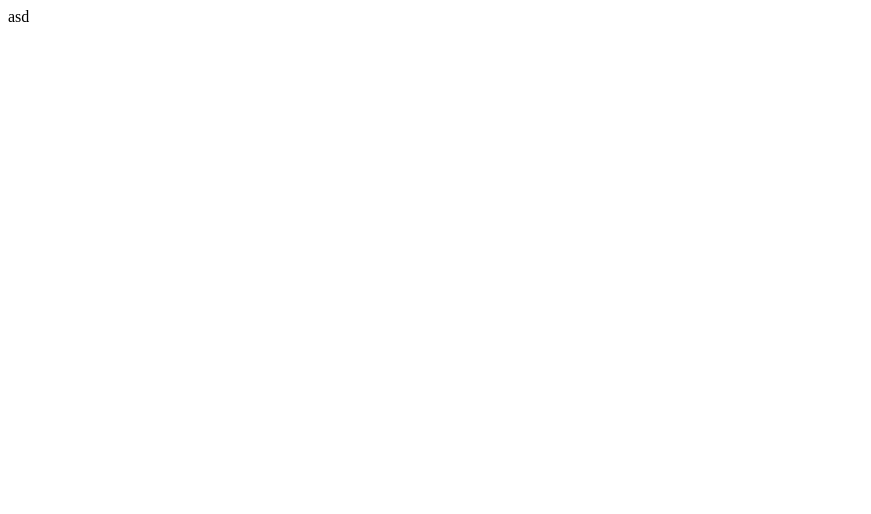
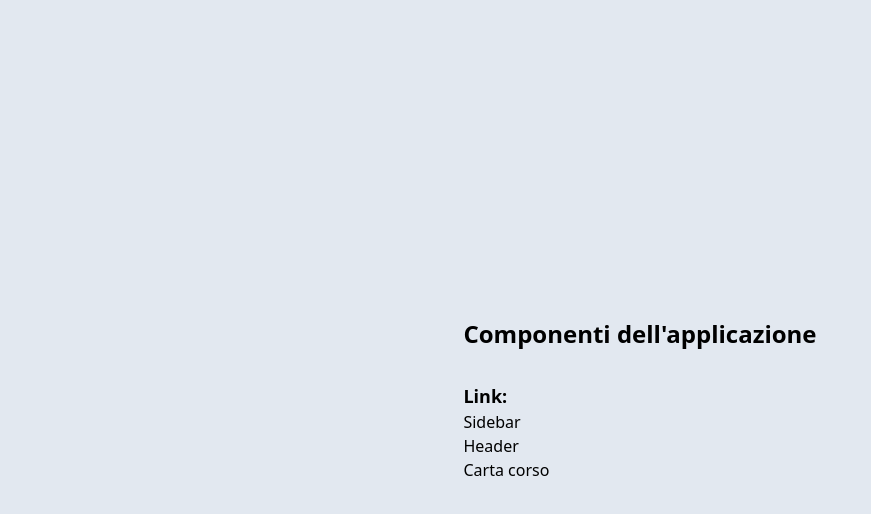
Before and after one commit to AVO4CAMERUN/Design, a plain HTML site: page index.html in a window 1280 px wide. Shown: the whole page, without its empty margins (0-871 px from the left). Drawn offline with nearby package versions, Linux system fonts and the light colour scheme.

Commit message:
Iniziato a costruire l'index.html

```diff
--- a/index.html
+++ b/index.html
@@ -1 +1,27 @@
-asd
+<!DOCTYPE html>
+<html lang="it">
+<head>
+    <meta charset="UTF-8">
+    <meta http-equiv="X-UA-Compatible" content="IE=edge">
+    <meta name="viewport" content="width=device-width, initial-scale=1.0">
+    <script src="https://cdn.tailwindcss.com"></script>
+    <title>Index</title>
+</head>
+<body class="bg-slate-200 min-h-screen grid place-items-center">
+    <div>
+        <h1 class="text-2xl font-bold mb-8">Componenti dell'applicazione</h1>
+        <section>
+            <p class="text-lg font-semibold">Link:</p>
+            <ul>
+                <li><a href="">Sidebar</a></li>
+                <li><a href="">Header</a></li>
+                <li><a href="">Carta corso</a></li>
+                <li><a href=""></a></li>
+                <li><a href=""></a></li>
+                <li><a href=""></a></li>
+                <li><a href=""></a></li>
+            </ul>
+        </section>
+    </div>
+</body>
+</html>
```
